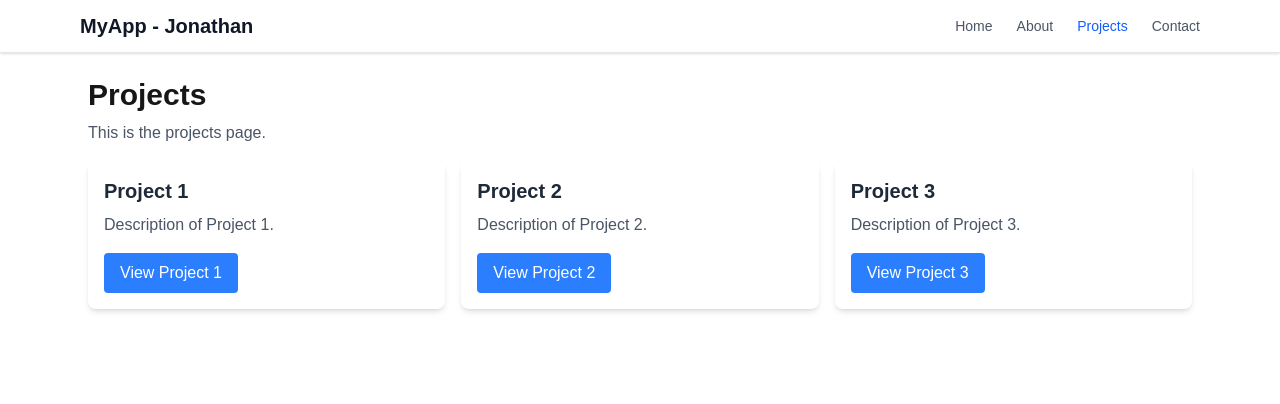
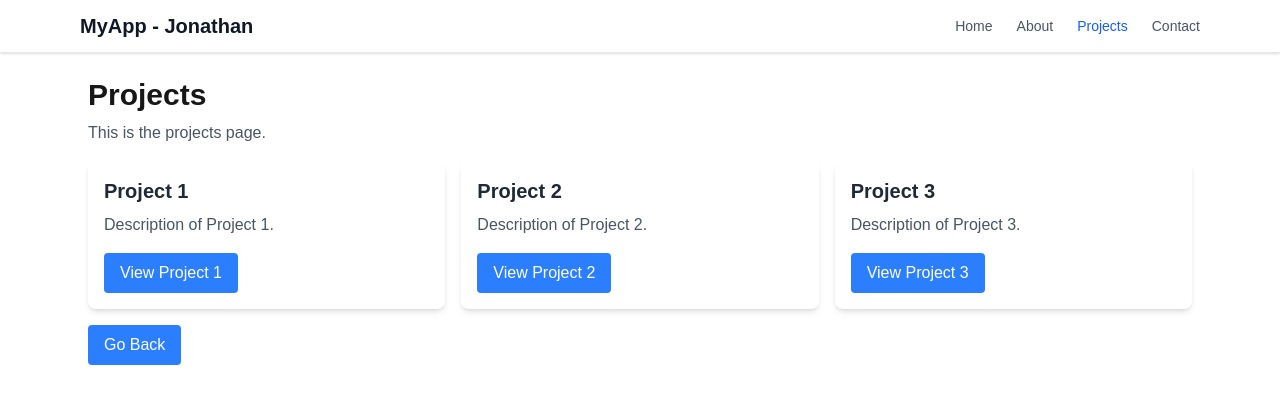
Before and after one commit to jonathan-llemit-dev/my-app, a Next.js app: page /projects in a window 1280 px wide. Shown: the top 404 px of the page. Built offline with nearby package versions, Linux system fonts and the light colour scheme.

Commit message:
Add "Go Back" button to Projects page for improved navigation

```diff
--- a/app/(main pages)/projects/page.tsx
+++ b/app/(main pages)/projects/page.tsx
@@ -42,6 +42,9 @@ export default function Projects() {
           </button>
         </div>
       </div>
+      <button className="mt-4 bg-blue-500 text-white px-4 py-2 rounded hover:bg-blue-600" onClick={() => router.back()}>
+        Go Back
+      </button>
     </div>
   );
 }
```
